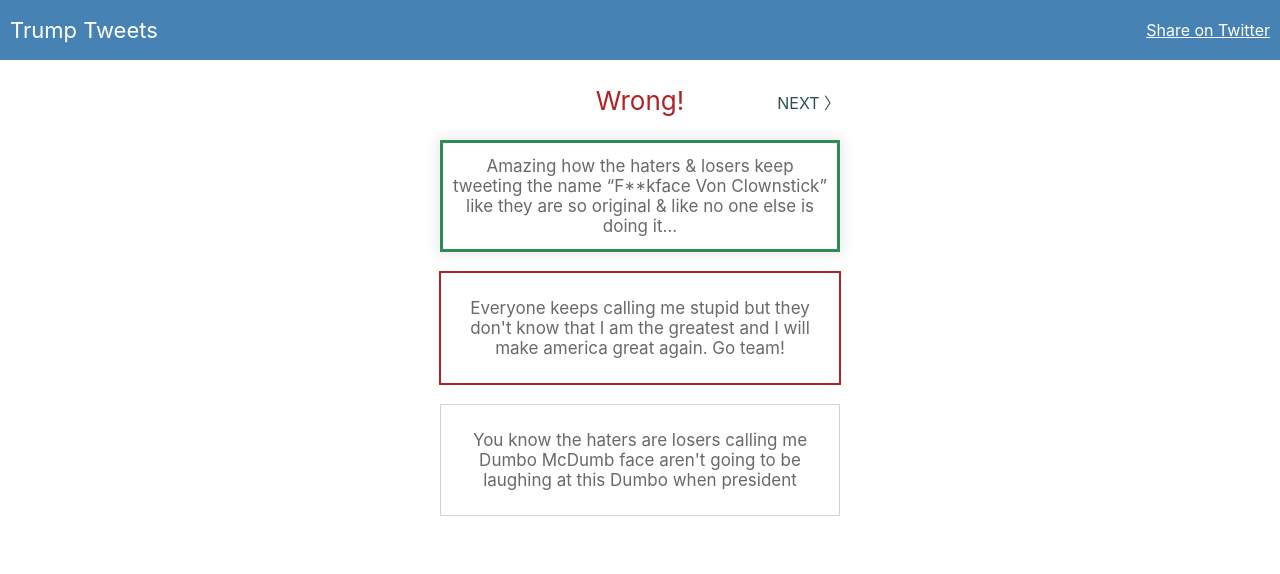
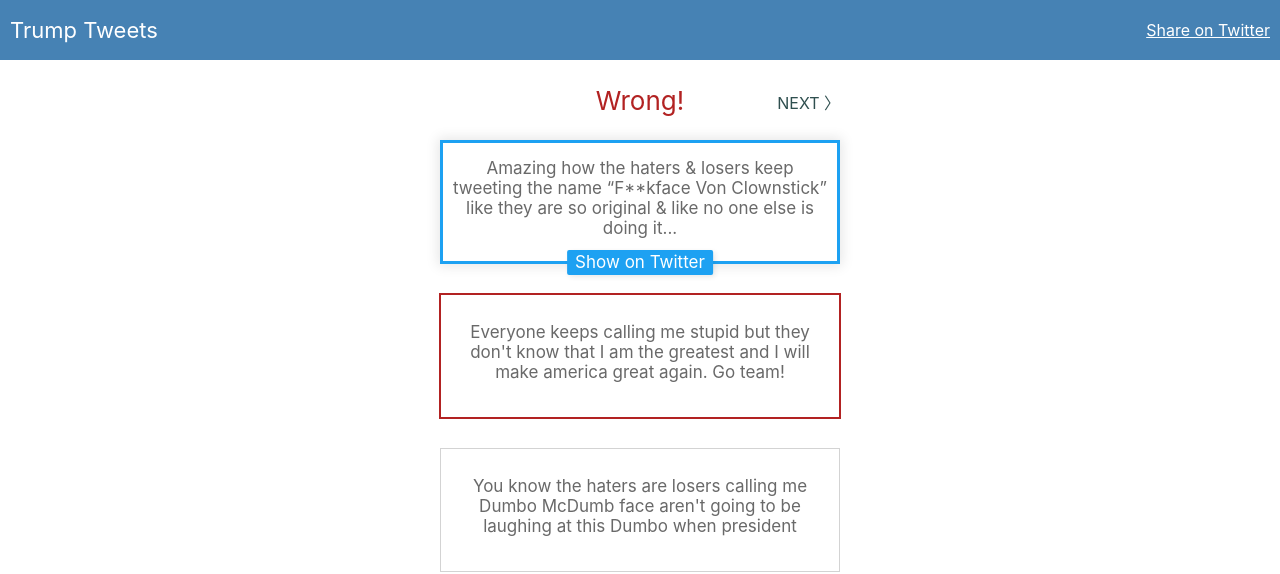
Before and after one commit to davidgilbertson/trump-tweets, a React (Create React App) app: page / in a window 1280 px wide. Both pictures are taken after a click on the link 640 px from the left and 328 px from the top of the page. Shown: the top 574 px of the page. Built offline with nearby package versions, Linux system fonts and the light colour scheme.

Commit message:
Add obvious link to twitter

```diff
--- a/src/Tweet/Tweet.css
+++ b/src/Tweet/Tweet.css
@@ -1,10 +1,11 @@
 .tweet {
+  position: relative;
   display: flex;
   align-items: center;
   justify-content: center;
   min-height: 90px;
-  margin-bottom: 20px;
-  padding: 10px;
+  margin-bottom: 30px;
+  padding: 12px 10px 20px;
   border: 1px solid lightgrey;
   background: white;
   text-decoration: none;
@@ -19,11 +20,23 @@
 }
 
 .tweet--real {
-  border-color: seagreen;
-  box-shadow: inset 0 0 0 2px seagreen, 0 0 12px 2px rgba(0, 0, 0, 0.1);
+  border-color: #1da1f2;
+  box-shadow: inset 0 0 0 2px #1da1f2, 0 0 12px 2px rgba(0, 0, 0, 0.1);
 }
 
 .tweet--wrong {
   border-color: firebrick;
   box-shadow: 0 0 0 1px firebrick;
 }
+
+.tweet__twitter-badge {
+  position: absolute;
+  bottom: -12px;
+  left: 50%;
+  transform: translateX(-50%);
+  padding: 2px 8px 3px;
+  border-radius: 2px;
+  box-shadow: 2px 2px 5px rgba(53, 53, 53, 0.1);
+  color: white;
+  background: #1da1f2;
+}
--- a/src/Tweet/Tweet.js
+++ b/src/Tweet/Tweet.js
@@ -11,6 +11,10 @@ const Tweet = (props) => {
     { 'tweet--wrong': props.isWrongGuess },
   );
 
+  const badge = props.isRealTweet
+    ? <span className="tweet__twitter-badge">Show on Twitter</span>
+    : null;
+
   return (
     <a
       className={className}
@@ -20,6 +24,8 @@ const Tweet = (props) => {
       onClick={props.onClick}
     >
       {props.tweet.text}
+
+      {badge}
     </a>
   );
 };
```
